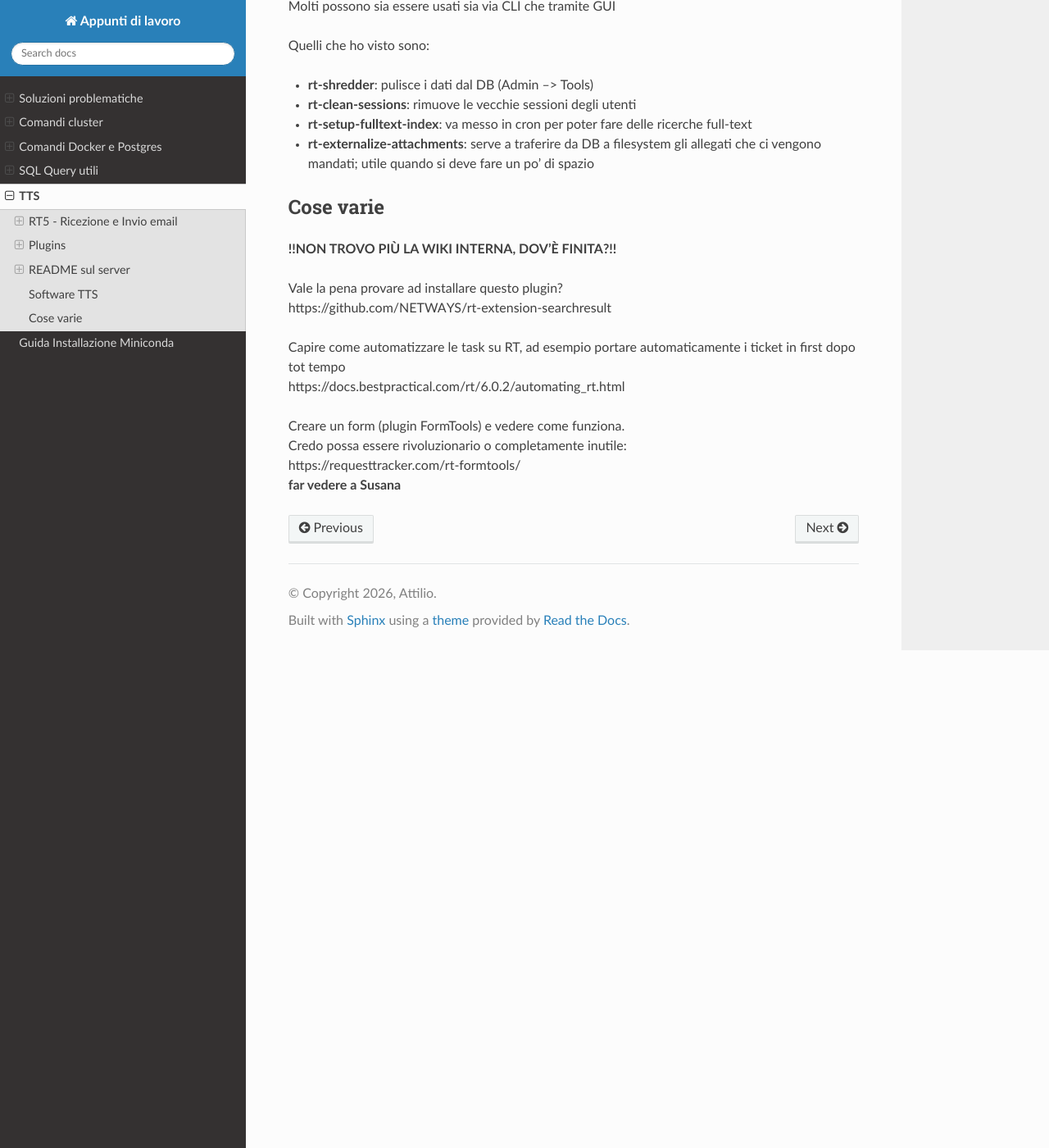
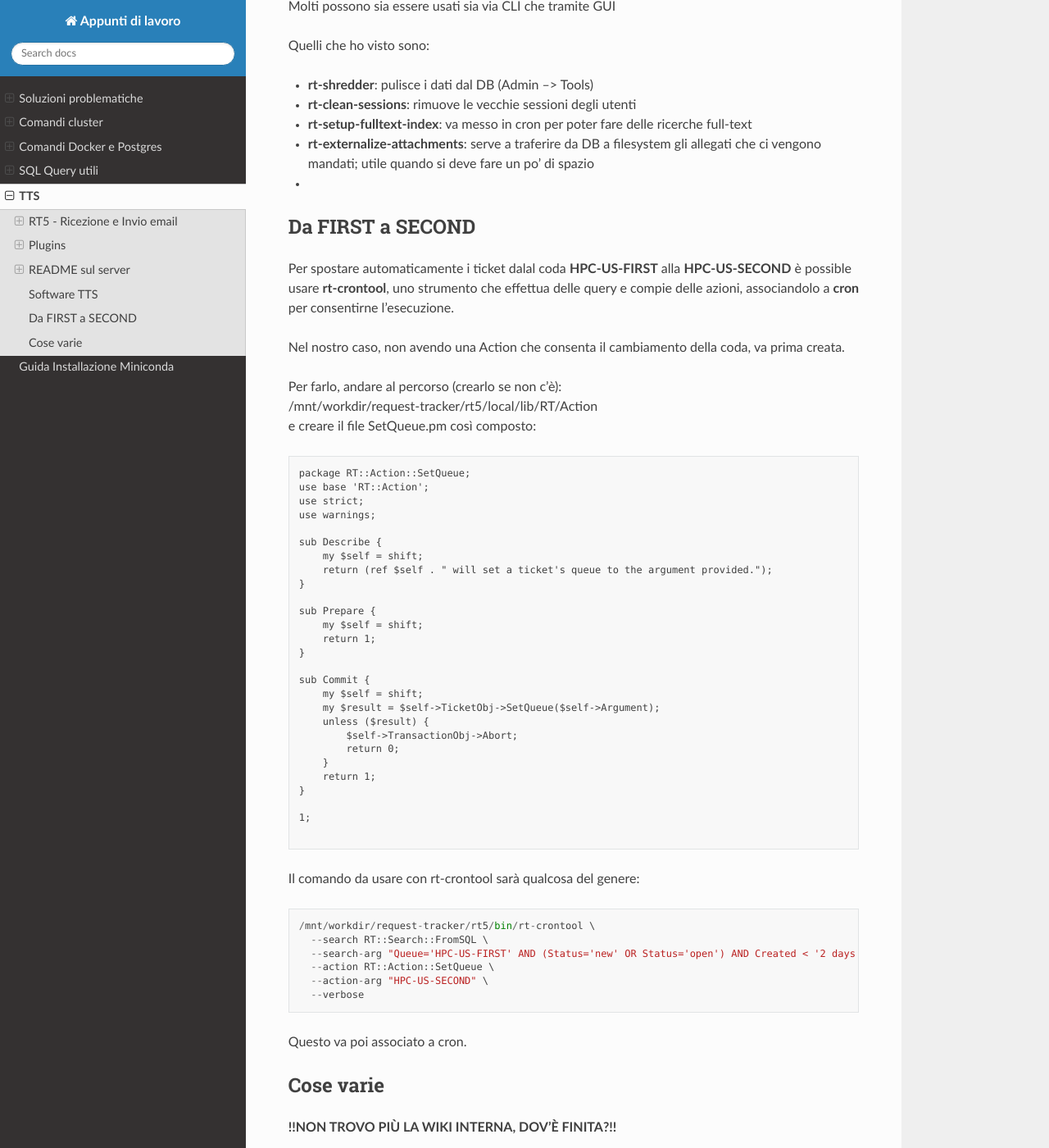
Before and after one commit to Plraska707/appunti_di_lavoro, a Sphinx documentation site: the page built from docs/source/tts.md, in a window 1280 px wide and 1400 px high, scrolled down 7154 px. Shown: the whole window at 82% size. Built offline with Sphinx 7.4.7 and the Read the Docs theme 3.1.0, drawn with Linux system fonts in a browser that asks for light colours.

Commit message:
cambio coda automatico

````diff
--- a/docs/source/tts.md
+++ b/docs/source/tts.md
@@ -369,6 +369,58 @@ Quelli che ho visto sono:
 - **rt-clean-sessions**: rimuove le vecchie sessioni degli utenti
 - **rt-setup-fulltext-index**: va messo in cron per poter fare delle ricerche full-text
 - **rt-externalize-attachments**: serve a traferire da DB a filesystem gli allegati che ci vengono mandati; utile quando si deve fare un po' di spazio
+-
+## Da FIRST a SECOND
+Per spostare automaticamente i ticket dalal coda **HPC-US-FIRST** alla **HPC-US-SECOND** è possible usare **rt-crontool**, uno strumento che effettua delle query e compie delle azioni, associandolo a **cron** per consentirne l'esecuzione.
+
+Nel nostro caso, non avendo una Action che consenta il cambiamento della coda, va prima creata.
+
+Per farlo, andare al percorso (crearlo se non c'è):
+/mnt/workdir/request-tracker/rt5/local/lib/RT/Action
+e creare il file SetQueue.pm così composto:
+
+```
+package RT::Action::SetQueue;
+use base 'RT::Action';
+use strict;
+use warnings;
+
+sub Describe {
+    my $self = shift;
+    return (ref $self . " will set a ticket's queue to the argument provided.");
+}
+
+sub Prepare {
+    my $self = shift;
+    return 1;
+}
+
+sub Commit {
+    my $self = shift;
+    my $result = $self->TicketObj->SetQueue($self->Argument);
+    unless ($result) {
+        $self->TransactionObj->Abort;
+        return 0;
+    }
+    return 1;
+}
+
+1;
+
+```
+Il comando da usare con rt-crontool sarà qualcosa del genere:
+
+```
+/mnt/workdir/request-tracker/rt5/bin/rt-crontool \
+  --search RT::Search::FromSQL \
+  --search-arg "Queue='HPC-US-FIRST' AND (Status='new' OR Status='open') AND Created < '2 days ago'" \
+  --action RT::Action::SetQueue \
+  --action-arg "HPC-US-SECOND" \
+  --verbose
+```
+
+Questo va poi associato a cron.
+
 
 ## Cose varie
 
````
